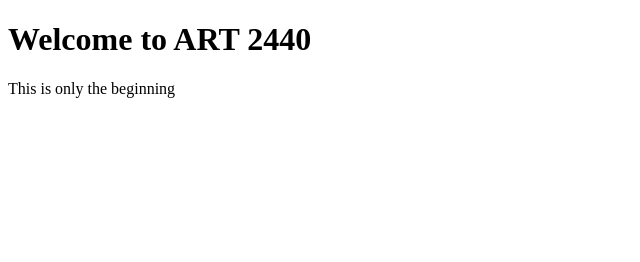
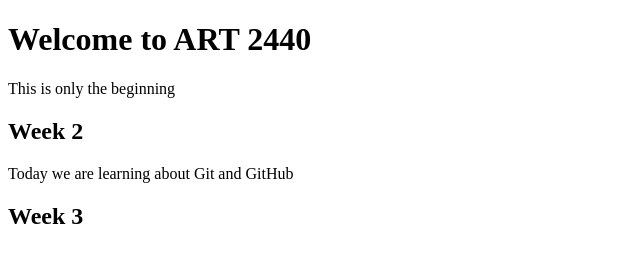
Before and after one commit to dgardn54/art2440sp, a plain HTML site: page index.html in a window 1280 px wide. Shown: the whole page, without its empty margins (0-640 px from the left). Drawn offline with Linux system fonts and the light colour scheme.

Commit message:
Add Week 2 and Week 3 sections to index.html

```diff
--- a/index.html
+++ b/index.html
@@ -8,5 +8,8 @@
   <body>
     <h1>Welcome to ART 2440</h1>
     <p>This is only the beginning</p>
+    <h2>Week 2</h2>
+    <p>Today we are learning about Git and GitHub</p>
+    <h2>Week 3</h2>
   </body>
 </html>
```
